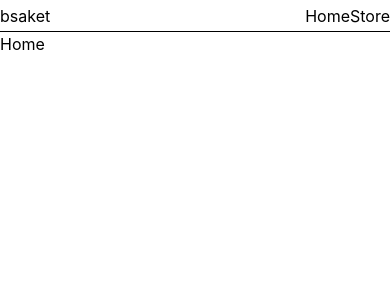
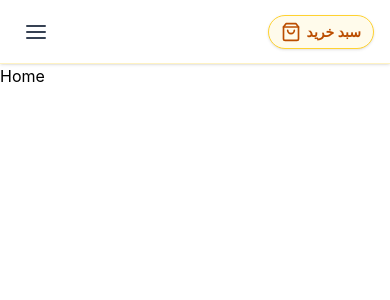
Before and after one commit to mmatinMobini/matin_rr_shop, a React (Vite) app: page / in a window 390 px wide. Shown: the top 300 px of the page. Built offline with nearby package versions, Linux system fonts and the light colour scheme.

Commit message:
updatig the navbar make it responsive with better ui but basket need changes further for showing how many product is in the order

```diff
--- a/src/components/navbar/Navbar.tsx
+++ b/src/components/navbar/Navbar.tsx
@@ -1,21 +1,97 @@
-import React from 'react'
+import React, { useState } from 'react'
 import { Link } from 'react-router-dom'
 
 function Navbar() {
+  const [isOpen, setIsOpen] = useState(false)
+
+  const navLinks = [
+    { to: '/Store', label: 'فروشگاه' },
+    { to: '/', label: 'خانه' },
+  ]
+
   return (
-    <div className='h-8 border-b shadow-amber-300 flex justify-between flex-row-reverse items-center'>
+    <nav className="sticky top-0 z-50 h-16 border-b border-amber-200/50 bg-white/70 backdrop-blur-md shadow-sm">
+      <div className="h-full max-w-6xl mx-auto px-4 flex items-center justify-between flex-row-reverse">
 
-    <ul className='flex '>
-    <li>      <Link to={"/store"}> Home</Link>  </li>
-    <li>      <Link to={"/"} >Store </Link>   </li>
-    </ul>
+        {/* لینک‌های دسکتاپ */}
+        <ul className="hidden md:flex items-center gap-2">
+          {navLinks.map((link) => (
+            <li key={link.to}>
+              <Link
+                to={link.to}
+                className="px-4 py-2 rounded-lg text-gray-700 font-medium transition-colors duration-200 hover:bg-amber-100 hover:text-amber-700"
+              >
+                {link.label}
+              </Link>
+            </li>
+          ))}
+        </ul>
 
-    <div >
-        bsaket
-    </div>
+        {/* بج سبد خرید */}
+        <div className="flex items-center gap-1.5 px-3 py-1.5 rounded-full border border-amber-300 bg-amber-50 text-amber-700 font-semibold text-sm shadow-sm hover:bg-amber-100 hover:shadow-md transition-all duration-200 cursor-pointer">
+          <svg
+            xmlns="http://www.w3.org/2000/svg"
+            className="w-5 h-5"
+            viewBox="0 0 24 24"
+            fill="none"
+            stroke="currentColor"
+            strokeWidth="2"
+            strokeLinecap="round"
+            strokeLinejoin="round"
+          >
+            <path d="M6 2 3 6v14a2 2 0 0 0 2 2h14a2 2 0 0 0 2-2V6l-3-4Z" />
+            <path d="M3 6h18" />
+            <path d="M16 10a4 4 0 0 1-8 0" />
+          </svg>
+          <span>سبد خرید</span>
+        </div>
 
+        {/* دکمه همبرگری موبایل */}
+        <button
+          onClick={() => setIsOpen(!isOpen)}
+          className="md:hidden p-2 rounded-lg text-gray-700 hover:bg-amber-100 hover:text-amber-700 transition-colors"
+          aria-label="باز و بسته کردن منو"
+        >
+          <svg
+            xmlns="http://www.w3.org/2000/svg"
+            className="w-6 h-6"
+            viewBox="0 0 24 24"
+            fill="none"
+            stroke="currentColor"
+            strokeWidth="2"
+            strokeLinecap="round"
+            strokeLinejoin="round"
+          >
+            {isOpen ? (
+              <path d="M18 6 6 18M6 6l12 12" />
+            ) : (
+              <path d="M3 6h18M3 12h18M3 18h18" />
+            )}
+          </svg>
+        </button>
+      </div>
 
-    </div>
+      {/* منوی کشویی موبایل */}
+      <div
+        className={`md:hidden overflow-hidden transition-all duration-300 ease-in-out bg-white/90 backdrop-blur-md border-b border-amber-200/50 ${
+          isOpen ? 'max-h-40 opacity-100' : 'max-h-0 opacity-0'
+        }`}
+      >
+        <ul className="flex flex-col px-4 py-2">
+          {navLinks.map((link) => (
+            <li key={link.to}>
+              <Link
+                to={link.to}
+                onClick={() => setIsOpen(false)}
+                className="block px-3 py-3 rounded-lg text-gray-700 font-medium transition-colors hover:bg-amber-100 hover:text-amber-700"
+              >
+                {link.label}
+              </Link>
+            </li>
+          ))}
+        </ul>
+      </div>
+    </nav>
   )
 }
 
```
